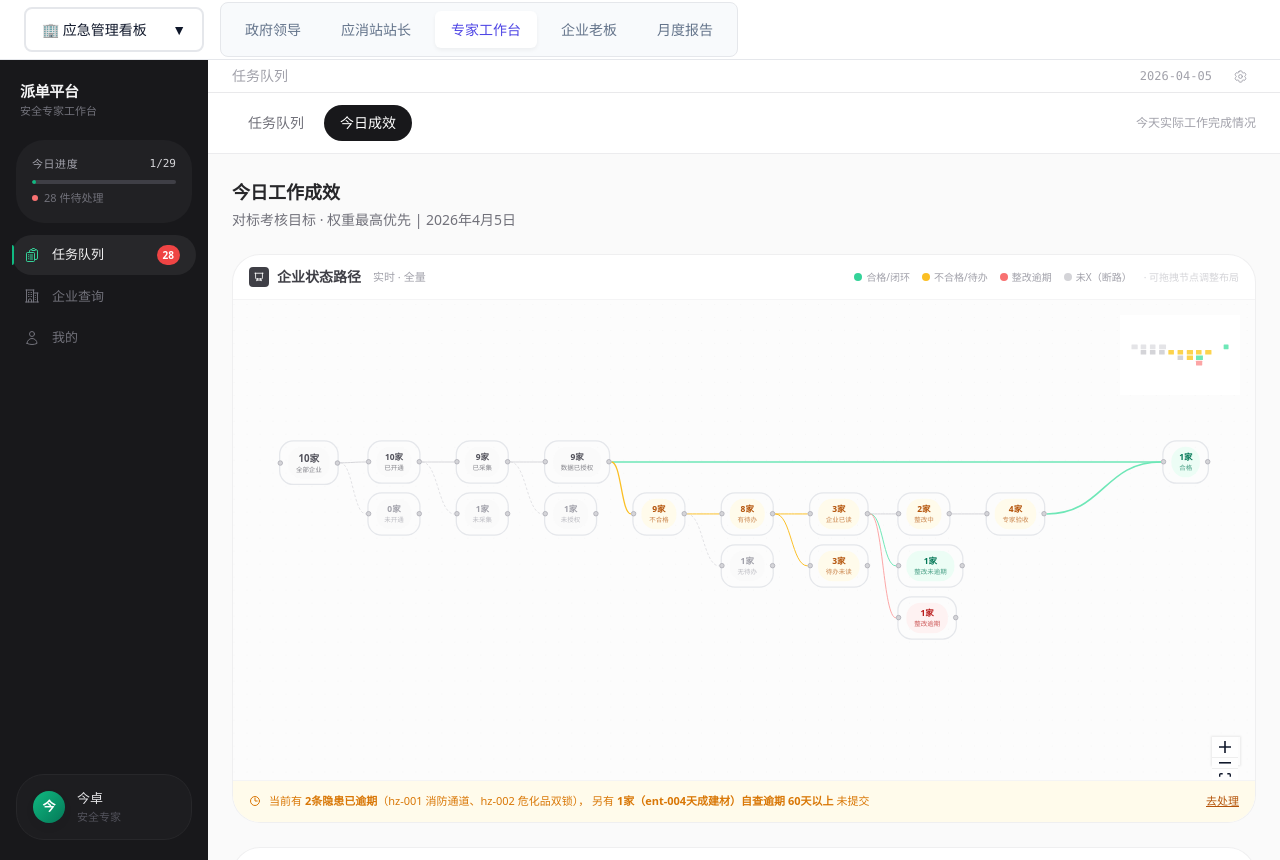
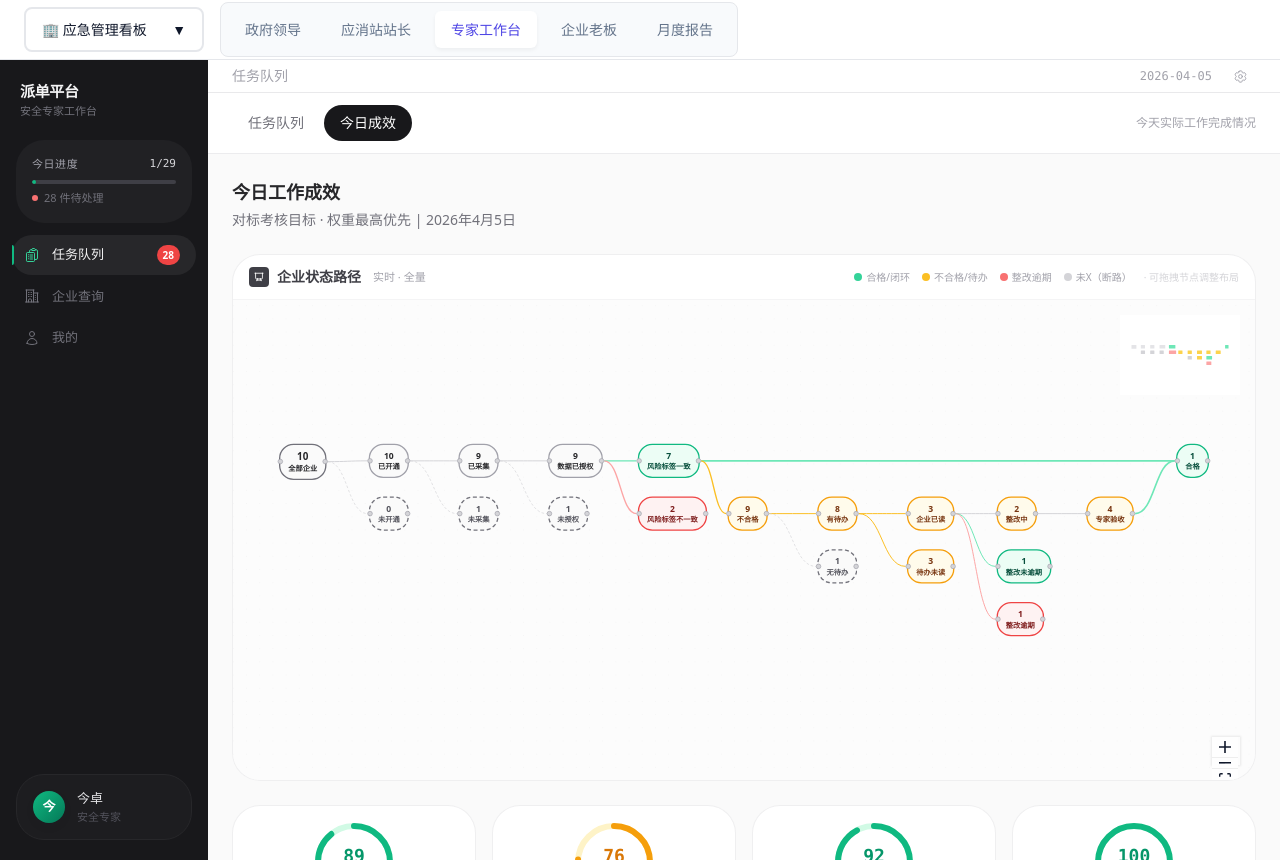
Before and after one commit to xjhyonier/dashboard, a React (Vite) app: page /emergency/expert/queue in a window 1280 px wide. Both pictures are taken after a click on the button "今日成效". Built offline with nearby package versions, Linux system fonts and the light colour scheme.

Commit message:
feat(expert): 更新企业状态流程图结构，增加风险标签节点

```diff
--- a/src/business/expert/pages/ExpertQueue.tsx
+++ b/src/business/expert/pages/ExpertQueue.tsx
@@ -368,7 +368,9 @@ function buildNodes(onGotoQueue: () => void): StateNode[] {
   const x1 = x0 + NODE_W + HGAP                      // 已开通
   const x2 = x1 + NODE_W + HGAP                      // 已采集
   const x3 = x2 + NODE_W + HGAP                      // 数据已授权
-  const x4 = x3 + NODE_W + HGAP * 2.5                // 合格（右上角，y偏移-40）
+  const x3a = x3 + NODE_W + HGAP                     // 风险标签一致
+  const x3b = x3 + NODE_W + HGAP                     // 风险标签不一致
+  const x4 = x3b + NODE_W + HGAP * 1.5               // 合格（右上角，y偏移-40）
 
   // 第二行从 x3 开始（数据已授权下方）
   const x5 = x3                                      // 不合格（在数据已授权正下方）
@@ -388,44 +390,46 @@ function buildNodes(onGotoQueue: () => void): StateNode[] {
     // ════════════════════════════════════════
     // 第一行：主流程（y=0）
     // ════════════════════════════════════════
-    { id: 'all',        position: { x: x0,  y: 0 }, ...nodeBase, data: { count: '10家', label: '全部企业',   color: 'neutral' } },
-    { id: 'opened',     position: { x: x1,  y: 0 }, ...nodeBase, data: { count: '10家', label: '已开通',      color: 'neutral' } },
-    { id: 'collected',  position: { x: x2,  y: 0 }, ...nodeBase, data: { count: '9家',  label: '已采集',      color: 'neutral' } },
-    { id: 'authorized', position: { x: x3,  y: 0 }, ...nodeBase, data: { count: '9家',  label: '数据已授权',  color: 'neutral' } },
+    { id: 'all',        position: { x: x0,  y: 0 }, ...nodeBase, data: { count: '10', label: '全部企业',   color: 'neutral' } },
+    { id: 'opened',     position: { x: x1,  y: 0 }, ...nodeBase, data: { count: '10', label: '已开通',      color: 'neutral' } },
+    { id: 'collected',  position: { x: x2,  y: 0 }, ...nodeBase, data: { count: '9',  label: '已采集',      color: 'neutral' } },
+    { id: 'authorized', position: { x: x3,  y: 0 }, ...nodeBase, data: { count: '9',  label: '数据已授权',  color: 'neutral' } },
+    { id: 'risk_match',    position: { x: x3a, y: 0 }, ...nodeBase, data: { count: '7',  label: '风险标签一致',    color: 'green' } },
+    { id: 'risk_mismatch', position: { x: x3b, y:  branch_y }, ...nodeBase, data: { count: '2',  label: '风险标签不一致', color: 'red' } },
     // 合格（右上角，y偏移-40）
-    { id: 'qualified',  position: { x: x12,  y: 0 }, ...nodeBase, data: { count: '1家', label: '合格',       color: 'green'} },
+    { id: 'qualified',  position: { x: x12,  y: 0 }, ...nodeBase, data: { count: '1', label: '合格',       color: 'green'} },
 
     // ════════════════════════════════════════
     // 第一行分支（y=-VGAP）：挂在各自上级上方
     // ════════════════════════════════════════
-    { id: 'not_opened',     position: { x: x1,      y: branch_y }, ...nodeBase, data: { count: '0家', label: '未开通', color: 'dashed'} },
-    { id: 'not_collected', position: { x: x2,      y: branch_y }, ...nodeBase, data: { count: '1家', label: '未采集', color: 'dashed'} },
-    { id: 'not_authorized',position: { x: x3,      y: branch_y }, ...nodeBase, data: { count: '1家', label: '未授权', color: 'dashed'} },
+    { id: 'not_opened',     position: { x: x1,      y: branch_y }, ...nodeBase, data: { count: '0', label: '未开通', color: 'dashed'} },
+    { id: 'not_collected', position: { x: x2,      y: branch_y }, ...nodeBase, data: { count: '1', label: '未采集', color: 'dashed'} },
+    { id: 'not_authorized',position: { x: x3,      y: branch_y }, ...nodeBase, data: { count: '1', label: '未授权', color: 'dashed'} },
 
     // ════════════════════════════════════════
     // 第二行：不合格跟进流程（y=VGAP）
     // ════════════════════════════════════════
-    { id: 'unqualified',      position: { x: x6,  y: branch_y }, ...nodeBase, data: { count: '9家', label: '不合格',       color: 'amber' } },
-    { id: 'has_todo',        position: { x: x7,  y: branch_y }, ...nodeBase, data: { count: '8家', label: '有待办',       color: 'amber' } },
-    { id: 'enterprise_read', position: { x: x8,  y: branch_y }, ...nodeBase, data: { count: '3家', label: '企业已读',     color: 'amber' } },
-    { id: 'rectifying',     position: { x: x9,  y: branch_y }, ...nodeBase, data: { count: '2家', label: '整改中',       color: 'amber' } },
-    { id: 'expert_verify',  position: { x: x10, y: branch_y }, ...nodeBase, data: { count: '4家', label: '专家验收',     color: 'amber' } },
+    { id: 'unqualified',      position: { x: x7,  y: branch_y }, ...nodeBase, data: { count: '9', label: '不合格',       color: 'amber' } },
+    { id: 'has_todo',        position: { x: x8,  y: branch_y }, ...nodeBase, data: { count: '8', label: '有待办',       color: 'amber' } },
+    { id: 'enterprise_read', position: { x: x9,  y: branch_y }, ...nodeBase, data: { count: '3', label: '企业已读',     color: 'amber' } },
+    { id: 'rectifying',     position: { x: x10,  y: branch_y }, ...nodeBase, data: { count: '2', label: '整改中',       color: 'amber' } },
+    { id: 'expert_verify',  position: { x: x11, y: branch_y }, ...nodeBase, data: { count: '4', label: '专家验收',     color: 'amber' } },
 
     // ════════════════════════════════════════
     // 分支：待办未读（在有待办下方，表示企业未查看待办）
     // ════════════════════════════════════════
-    { id: 'todo_unread', position: { x: x8, y: sub_branch_y }, ...nodeBase, data: { count: '3家', label: '待办未读', color: 'amber'} },
+    { id: 'todo_unread', position: { x: x9, y: sub_branch_y }, ...nodeBase, data: { count: '3', label: '待办未读', color: 'amber'} },
 
     // ════════════════════════════════════════
     // 整改分叉分支（y=VGAP*1.5）：来自待办已读
     // ════════════════════════════════════════
-    { id: 'rectifying_ok',      position: { x: x9, y: sub_branch_y }, ...nodeBase, data: { count: '1家', label: '整改未逾期',  color: 'green'} },
-    { id: 'rectifying_overdue', position: { x: x9, y: sub_branch_y + 80 }, ...nodeBase, data: { count: '1家', label: '整改逾期',    color: 'red'} },
+    { id: 'rectifying_ok',      position: { x: x10, y: sub_branch_y }, ...nodeBase, data: { count: '1', label: '整改未逾期',  color: 'green'} },
+    { id: 'rectifying_overdue', position: { x: x10, y: sub_branch_y + 80 }, ...nodeBase, data: { count: '1', label: '整改逾期',    color: 'red'} },
 
     // ════════════════════════════════════════
     // 分支：无待办（挂在不合格下方）
     // ════════════════════════════════════════
-    { id: 'no_todo', position: { x: x7, y: sub_branch_y }, ...nodeBase, data: { count: '1家', label: '无待办', color: 'dashed'} },
+    { id: 'no_todo', position: { x: x8, y: sub_branch_y }, ...nodeBase, data: { count: '1', label: '无待办', color: 'dashed'} },
   ]
 }
 
@@ -448,20 +452,33 @@ function buildEdges(): Edge[] {
       style: { stroke: '#d4d4d8', strokeWidth: 1.5 },
     },
 
-    // ─── 数据已授权 → 合格（右上角，绿粗线，向右向上）───
+    // ─── 数据已授权 → 风险标签一致/不一致（分叉）───
     {
-      id: 'e-auth-qualified',
-      source: 'authorized', target: 'qualified',
+      id: 'e-auth-risk_match',
+      source: 'authorized', target: 'risk_match',
+      sourcePosition: 'right', targetPosition: 'left',
+      style: { stroke: '#6ee7b7', strokeWidth: 2 },
+    },
+    {
+      id: 'e-auth-risk_mismatch',
+      source: 'authorized', target: 'risk_mismatch',
+      sourcePosition: 'right', targetPosition: 'left',
+      style: { stroke: '#fca5a5', strokeWidth: 2 },
+    },
+
+    // ─── 风险标签一致 → 合格（右上角，绿粗线）───
+    {
+      id: 'e-risk_match-qualified',
+      source: 'risk_match', target: 'qualified',
       sourcePosition: 'right', targetPosition: 'left',
       style: { stroke: '#6ee7b7', strokeWidth: 2.5 },
-      // label: '合格', labelStyle: { fill: '#6ee7b7', fontSize: 10 },
       labelBgStyle: { fill: 'white' },
     },
 
-    // ─── 数据已授权 → 不合格（垂直向下，橙线）───
+    // ─── 风险标签不一致 → 不合格（垂直向下，橙线）───
     {
-      id: 'e-auth-unqualified',
-      source: 'authorized', target: 'unqualified',
+      id: 'e-risk_mismatch-unqualified',
+      source: 'risk_match', target: 'unqualified',
       sourcePosition: 'bottom', targetPosition: 'top',
       style: { stroke: '#fbbf24', strokeWidth: 2 },
     },
@@ -484,12 +501,6 @@ function buildEdges(): Edge[] {
       id: 'e-has_todo-todo_unread',
       source: 'has_todo', target: 'todo_unread',
       style: { stroke: '#fbbf24', strokeWidth: 1.5 },
-    },
-    {
-      id: 'e-has_todo-todo_unread_dashed',
-      source: 'has_todo', target: 'todo_unread_dashed',
-      sourcePosition: 'top', targetPosition: 'top',
-      style: { stroke: '#d4d4d8', strokeWidth: 1, strokeDasharray: '4 3' },
     },
 
     // ─── 待办未读 → 企业已读 ───
@@ -563,36 +574,36 @@ function StateNode({ data }: { data: StateNodeData }) {
   const colorMap = {
     neutral: {
       bg: 'bg-zinc-50',
-      border: data.label === '全部企业' ? 'border-zinc-300' : 'border-zinc-200',
-      text: 'text-zinc-600',
+      border: data.label === '全部企业' ? 'border-zinc-500' : 'border-zinc-400',
+      text: 'text-zinc-800',
       countSize: data.label === '全部企业' ? 'text-[15px]' : 'text-[13px]',
       bold: data.label === '全部企业' ? 'font-bold' : 'font-semibold',
     },
     green: {
       bg: 'bg-emerald-50',
-      border: 'border-emerald-300',
-      text: 'text-emerald-700',
+      border: 'border-emerald-500',
+      text: 'text-emerald-900',
       countSize: 'text-[13px]',
       bold: 'font-bold',
     },
     amber: {
       bg: 'bg-amber-50',
-      border: 'border-amber-300',
-      text: 'text-amber-700',
+      border: 'border-amber-500',
+      text: 'text-amber-900',
       countSize: 'text-[13px]',
       bold: 'font-bold',
     },
     red: {
       bg: 'bg-red-50',
-      border: 'border-red-300',
-      text: 'text-red-700',
+      border: 'border-red-500',
+      text: 'text-red-900',
       countSize: 'text-[13px]',
       bold: 'font-bold',
     },
     dashed: {
       bg: 'bg-zinc-50',
-      border: 'border-dashed border-zinc-300',
-      text: 'text-zinc-400',
+      border: 'border-dashed border-zinc-500',
+      text: 'text-zinc-600',
       countSize: 'text-[13px]',
       bold: 'font-semibold',
     },
@@ -604,14 +615,14 @@ function StateNode({ data }: { data: StateNodeData }) {
   const isClickable = data.clickable
 
   return (
-    <div className={`px-3 py-2 rounded-lg border-2 relative ${isClickable ? 'cursor-pointer hover:shadow-md hover:scale-105 transition-all' : ''}`}>
+    <div className={`rounded-lg border-2 ${c.border} ${c.bg} relative ${isClickable ? 'cursor-pointer hover:shadow-md hover:scale-105 transition-all' : ''} ${isWarning ? 'ring-2 ring-red-300 ring-offset-1' : ''}`}>
       {/* React Flow Handles — 横向布局：左进右出 */}
       <Handle type="target" position={Position.Left} style={{ width: 8, height: 8, background: '#d4d4d8', border: '1px solid #a1a1aa' }} />
       <Handle type="source" position={Position.Right} style={{ width: 8, height: 8, background: '#d4d4d8', border: '1px solid #a1a1aa' }} />
 
-      <div className={`${c.bg} ${c.border} rounded-lg px-3 py-2 ${isWarning ? 'ring-2 ring-red-300 ring-offset-1' : ''} ${isClickable ? 'cursor-pointer' : ''}`}>
+      <div className={`px-3 py-2 rounded-lg ${isClickable ? 'cursor-pointer' : ''}`}>
         <div className={`${c.countSize} ${c.bold} ${c.text} text-center leading-tight`}>{data.count}</div>
-        <div className={`text-[10px] ${c.text} text-center opacity-70 leading-tight mt-0.5`}>{data.label}</div>
+        <div className={`text-[11px] ${c.bold} ${c.text} text-center leading-tight mt-0.5`}>{data.label}</div>
         {data.subLabel && (
           <div className={`text-[10px] ${c.text} text-center opacity-50 leading-tight`}>{data.subLabel}</div>
         )}
@@ -637,7 +648,7 @@ function EnterpriseStatePath({ onGotoQueue }: { onGotoQueue: () => void }) {
   const [popupPosition, setPopupPosition] = useState({ x: 0, y: 0 })
 
   // 所有带数字的节点都可点击
-  const clickableIds = ['all', 'opened', 'collected', 'authorized', 'qualified', 'unqualified', 'has_todo', 'todo_unread', 'todo_unread_dashed', 'enterprise_read', 'rectifying', 'rectifying_ok', 'rectifying_overdue', 'expert_verify', 'not_opened', 'not_collected', 'not_authorized', 'no_todo']
+  const clickableIds = ['all', 'opened', 'collected', 'authorized', 'risk_match', 'risk_mismatch', 'qualified', 'unqualified', 'has_todo', 'todo_unread', 'enterprise_read', 'rectifying', 'rectifying_ok', 'rectifying_overdue', 'expert_verify', 'not_opened', 'not_collected', 'not_authorized', 'no_todo']
 
   const handleNodeClick = useCallback((nodeId: string) => {
     const node = nodes.find(n => n.id === nodeId)
@@ -782,22 +793,7 @@ function EnterpriseStatePath({ onGotoQueue }: { onGotoQueue: () => void }) {
         )}
       </div>
 
-      {/* 逾期提示条 */}
-      <div className="px-4 py-3 border-t border-zinc-100 flex items-center gap-2 text-[11px] text-amber-600 bg-amber-50">
-        <svg width="12" height="12" fill="none" stroke="currentColor" strokeWidth="2" viewBox="0 0 24 24">
-          <path strokeLinecap="round" strokeLinejoin="round" d="M12 6v6h4.5m4.5 0a9 9 0 11-18 0 9 9 0 0118 0z" />
-        </svg>
-        <span>
-          当前有 <span className="font-semibold">2条隐患已逾期</span>（hz-001 消防通道、hz-002 危化品双锁），
-          另有 <span className="font-semibold">1家（ent-004天成建材）自查逾期 60天以上</span> 未提交
-        </span>
-        <button
-          onClick={onGotoQueue}
-          className="ml-auto text-[11px] font-medium text-amber-700 underline hover:text-amber-800">
-          去处理
-        </button>
-      </div>
-    </div>
+          </div>
   )
 }
 
@@ -1027,101 +1023,6 @@ function PerformanceBoard({ onGotoQueue }: { onGotoQueue: () => void }) {
 
       {/* ===== 企业状态路径图 ===== */}
       <EnterpriseStatePath onGotoQueue={onGotoQueue} />
-
-      {/* ===== 专家全局资产概览 ===== */}
-      <div className="mb-6 bg-white rounded-xl border border-zinc-200/60 p-4">
-        <div className="flex items-center gap-2 mb-3">
-          <div className="w-4 h-4 rounded bg-zinc-700 flex items-center justify-center">
-            <svg width="8" height="8" fill="none" stroke="white" strokeWidth="2.5" viewBox="0 0 24 24">
-              <path strokeLinecap="round" strokeLinejoin="round" d="M15.75 6a3.75 3.75 0 11-7.5 0 3.75 3.75 0 017.5 0zM4.501 20.118a7.5 7.5 0 0114.998 0A17.933 17.933 0 0112 21.75c-2.676 0-5.216-.584-7.499-1.632z" />
-            </svg>
-          </div>
-          <h3 className="text-sm font-semibold text-zinc-700">我的责任池</h3>
-          <span className="text-[11px] text-zinc-400 ml-1">专家全局统计 · 实时</span>
-        </div>
-
-        <div className="grid grid-cols-6 gap-3">
-          {/* 服务企业数 */}
-          <div className="flex flex-col items-center justify-center py-2 px-3 bg-zinc-50 rounded-lg border border-zinc-100">
-            <span className="text-2xl font-bold font-mono text-zinc-800">{expertSummary.totalEnterprises}</span>
-            <span className="text-[11px] text-zinc-400 mt-0.5">服务企业</span>
-          </div>
-
-          {/* 风险分布 */}
-          <div className="flex flex-col justify-center py-2 px-3 bg-zinc-50 rounded-lg border border-zinc-100">
-            <div className="flex items-center gap-1 mb-1.5">
-              {expertSummary.enterpriseRiskBreakdown.map(r => (
-                <span key={r.level} className={`inline-flex items-center gap-0.5`}>
-                  <span className={`w-2 h-2 rounded-full ${r.color}`} />
-                </span>
-              ))}
-            </div>
-            <div className="flex flex-wrap gap-x-2">
-              {expertSummary.enterpriseRiskBreakdown.map(r => (
-                <span key={r.level} className="text-[11px] text-zinc-500">
-                  <span className="font-mono font-semibold text-zinc-700">{r.count}</span>
-                  <span className="text-zinc-400 ml-0.5">{r.level.replace('风险', '')}</span>
-                </span>
-              ))}
-            </div>
-            <span className="text-[10px] text-zinc-400 mt-1">风险分布</span>
-          </div>
-
-          {/* 待整改隐患 */}
-          <div className="flex flex-col items-center justify-center py-2 px-3 bg-red-50 rounded-lg border border-red-100">
-            <div className="flex items-center gap-1">
-              <span className="text-2xl font-bold font-mono text-red-600">{expertSummary.openHazards}</span>
-              {expertSummary.openHazards > 0 && (
-                <span className="w-1.5 h-1.5 rounded-full bg-red-500 mt-1 animate-pulse" />
-              )}
-            </div>
-            <span className="text-[11px] text-red-500 mt-0.5">待整改隐患</span>
-          </div>
-
-          {/* 待复核 */}
-          <div className="flex flex-col items-center justify-center py-2 px-3 bg-amber-50 rounded-lg border border-amber-100">
-            <div className="flex items-center gap-1">
-              <span className="text-2xl font-bold font-mono text-amber-600">{expertSummary.pendingVerifications}</span>
-              {expertSummary.pendingVerifications > 0 && (
-                <span className="w-1.5 h-1.5 rounded-full bg-amber-500 mt-1 animate-pulse" />
-              )}
-            </div>
-            <span className="text-[11px] text-amber-600 mt-0.5">待复核</span>
-          </div>
-
-          {/* 待核对 */}
-          <div className="flex flex-col items-center justify-center py-2 px-3 bg-violet-50 rounded-lg border border-violet-100">
-            <div className="flex items-center gap-1">
-              <span className="text-2xl font-bold font-mono text-violet-600">{expertSummary.pendingRiskChecks}</span>
-              {expertSummary.pendingRiskChecks > 0 && (
-                <span className="w-1.5 h-1.5 rounded-full bg-violet-500 mt-1 animate-pulse" />
-              )}
-            </div>
-            <span className="text-[11px] text-violet-600 mt-0.5">待核对</span>
-          </div>
-
-          {/* AI待评 */}
-          <div className="flex flex-col items-center justify-center py-2 px-3 bg-sky-50 rounded-lg border border-sky-100">
-            <div className="flex items-center gap-1">
-              <span className="text-2xl font-bold font-mono text-sky-600">{expertSummary.pendingAiEvaluations}</span>
-              {expertSummary.pendingAiEvaluations > 0 && (
-                <span className="w-1.5 h-1.5 rounded-full bg-sky-500 mt-1 animate-pulse" />
-              )}
-            </div>
-            <span className="text-[11px] text-sky-600 mt-0.5">AI待评</span>
-          </div>
-        </div>
-
-        {/* 底部逾期任务提示 */}
-        {expertSummary.overdueTasks > 0 && (
-          <div className="mt-3 flex items-center gap-2 text-[12px] text-red-500 bg-red-50 rounded-lg px-3 py-2 border border-red-100">
-            <svg width="14" height="14" fill="none" stroke="currentColor" strokeWidth="1.8" viewBox="0 0 24 24">
-              <path strokeLinecap="round" strokeLinejoin="round" d="M12 6v6h4.5m4.5 0a9 9 0 11-18 0 9 9 0 0118 0z" />
-            </svg>
-            <span>当前有 <span className="font-semibold">{expertSummary.overdueTasks} 项任务已逾期</span>，需优先处理</span>
-          </div>
-        )}
-      </div>
 
       {/* ===== 7维度环形进度指标面板 ===== */}
       <div className="grid grid-cols-4 gap-4 mb-6">
```
